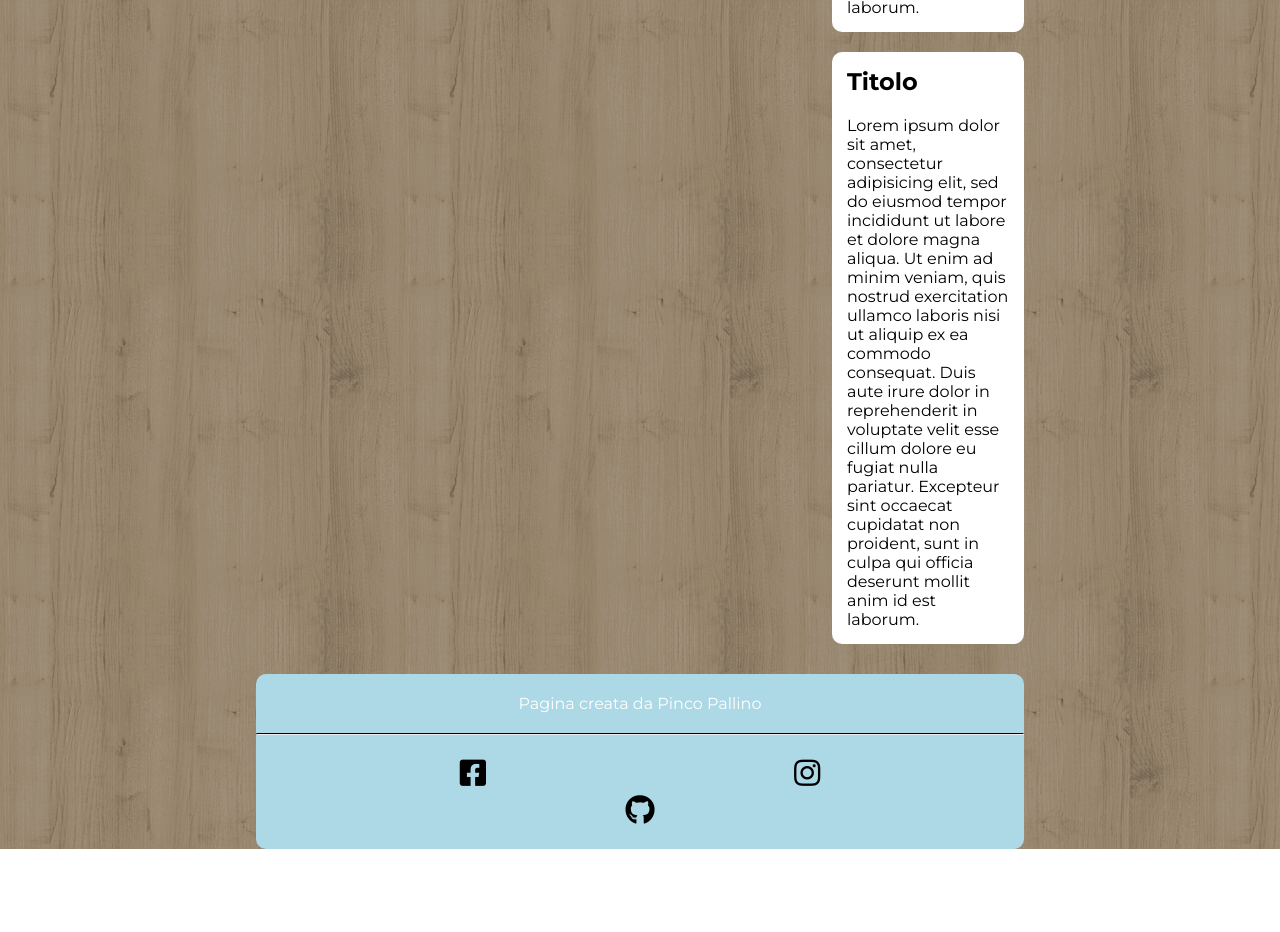
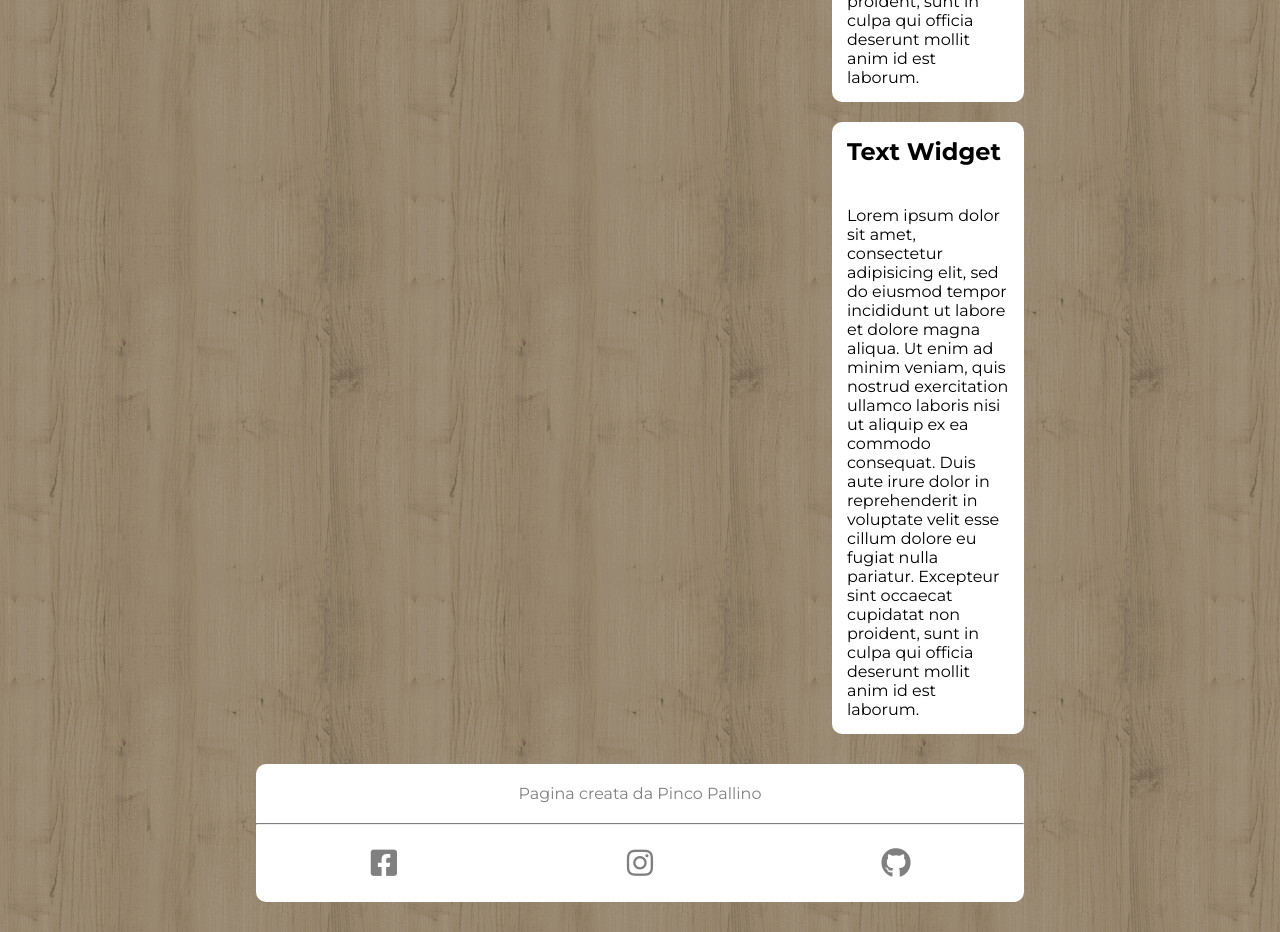
Before and after one commit to SimoneSichili/htmlcss-wp, a plain HTML site: page index.html in a window 1280 px wide. Shown: the part 1760-2692 px from the top of the page. Before the commit the page ends 2609 px from the top, so only its background shows below. Drawn offline with Linux system fonts and the light colour scheme.

Commit message:
Change footer structure and colors. Add social icons link.

```diff
--- a/css/style.css
+++ b/css/style.css
@@ -7,6 +7,7 @@
 body {
   background-image: url("../img/natural-pattern.png");
   font-family: 'Montserrat', sans-serif;
+  padding: 30px 0;
 }
 /* --------- */
 
@@ -96,6 +97,10 @@ main::after {
 }
 
 main h2 {
+  padding-bottom: 40px;
+}
+
+main aside#left h2 {
   padding-bottom: 20px;
 }
 
@@ -165,26 +170,38 @@ aside#right {
 footer {
   padding: 20px 0;
   border-radius: 10px;
-  background: lightblue;
+  background: white;
+}
+
+#footer-bottom:after {
+  content: "";
+  display: table;
+  clear: both;
 }
 
 footer #copyright {
   text-align: center;
-  color: white;
+  color: grey;
 }
 
 footer hr {
-  border-top: 1px solid black;
+  border-top: 1px solid grey;
   margin: 20px 0;
 }
 
-footer #icons {
+footer .icon {
+  float: left;
+  width: 33.33%;
   font-size: 30px;
   text-align: center;
 }
 
-footer #icons .fab {
-  margin: 0 150px;
+footer .icon a {
+  color: grey;
+}
+
+footer .icon a:hover {
+  color: black;
 }
 
 /* /footer */
--- a/index.html
+++ b/index.html
@@ -71,15 +71,15 @@
 
         <aside id="right" class="float-r">
           <div class="content">
-            <h2>Titolo</h2>
+            <h2>Text Widget</h2>
             <p>Lorem ipsum dolor sit amet, consectetur adipisicing elit, sed do eiusmod tempor incididunt ut labore et dolore magna aliqua. Ut enim ad minim veniam, quis nostrud exercitation ullamco laboris nisi ut aliquip ex ea commodo consequat. Duis aute irure dolor in reprehenderit in voluptate velit esse cillum dolore eu fugiat nulla pariatur. Excepteur sint occaecat cupidatat non proident, sunt in culpa qui officia deserunt mollit anim id est laborum.</p>
           </div>
           <div class="content">
-            <h2>Titolo</h2>
+            <h2>Text Widget</h2>
             <p>Lorem ipsum dolor sit amet, consectetur adipisicing elit, sed do eiusmod tempor incididunt ut labore et dolore magna aliqua. Ut enim ad minim veniam, quis nostrud exercitation ullamco laboris nisi ut aliquip ex ea commodo consequat. Duis aute irure dolor in reprehenderit in voluptate velit esse cillum dolore eu fugiat nulla pariatur. Excepteur sint occaecat cupidatat non proident, sunt in culpa qui officia deserunt mollit anim id est laborum.</p>
           </div>
           <div class="content">
-            <h2>Titolo</h2>
+            <h2>Text Widget</h2>
             <p>Lorem ipsum dolor sit amet, consectetur adipisicing elit, sed do eiusmod tempor incididunt ut labore et dolore magna aliqua. Ut enim ad minim veniam, quis nostrud exercitation ullamco laboris nisi ut aliquip ex ea commodo consequat. Duis aute irure dolor in reprehenderit in voluptate velit esse cillum dolore eu fugiat nulla pariatur. Excepteur sint occaecat cupidatat non proident, sunt in culpa qui officia deserunt mollit anim id est laborum.</p>
           </div>
         </aside>
@@ -93,11 +93,20 @@
           Pagina creata da Pinco Pallino
         </div>
         <hr>
-        <div id="icons">
-          <i class="fab fa-facebook-square"></i>
-          <i class="fab fa-instagram"></i>
-          <i class="fab fa-github"></i>
+        <div id="footer-bottom">
+          <div class="icon">
+            <a href="https://www.facebook.com/"><i class="fab fa-facebook-square"></i></a>
+          </div>
+          <div class="icon">
+            <a href="https://www.instagram.com/"><i class="fab fa-instagram"></i></a>
+          </div>
+          <div class="icon">
+            <a href="https://github.com/"><i class="fab fa-github"></i></a>
+          </div>
         </div>
+
+
+
       </footer>
       <!-- /footer -->
     </div>
```
